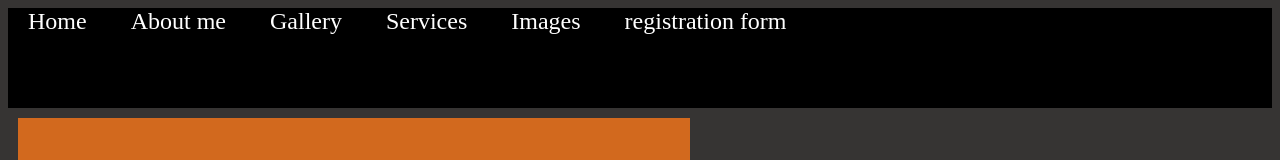
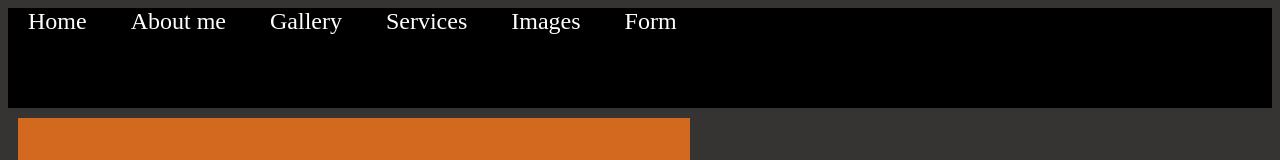
Before and after one commit to opakrwoth/frank, a plain HTML site: page visitor.html in a window 1280 px wide. Shown: the top 160 px of the page. Drawn offline with Linux system fonts and the light colour scheme.

Commit message:
Update visitor.html

```diff
--- a/visitor.html
+++ b/visitor.html
@@ -18,7 +18,7 @@
         <li><a href="Gllery.html">Gallery</a></li>
         <li><a href="services.html">Services</a></li>
         <li><a href="Images.html">Images</a></li>
-        <li><a href="visitor.html">registration form</a></li>
+        <li><a href="visitor.html">Form</a></li>
 
     </nav>
 <style>
```
